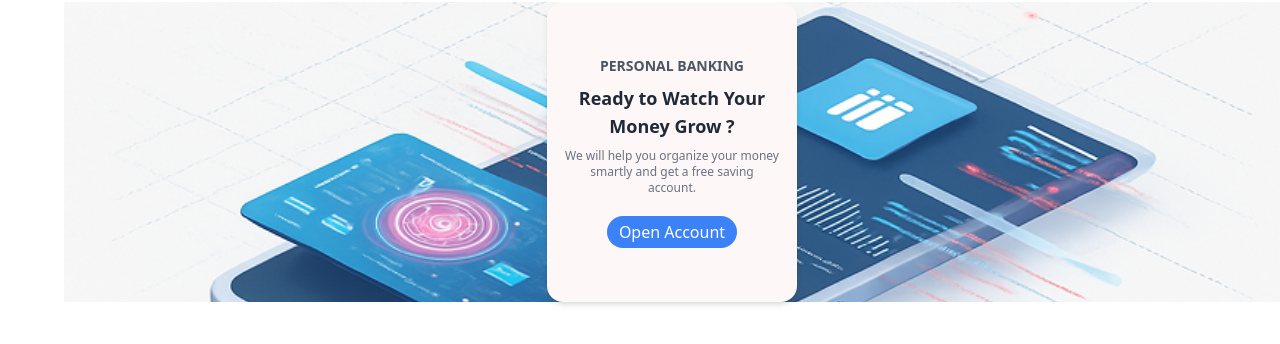
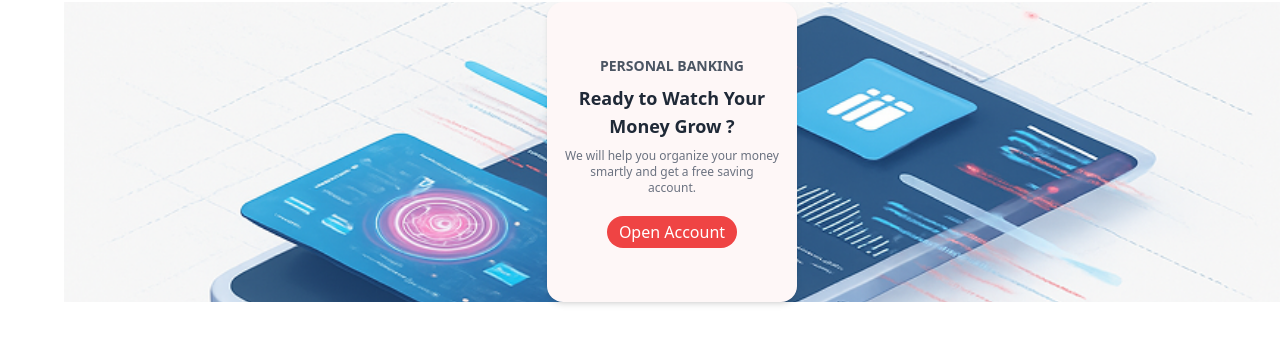
Before and after one commit to brahimcode604/YCD-Bank, a plain HTML site: page index.html in a window 1280 px wide. Shown: the part 78-422 px from the top of the page. Drawn offline with nearby package versions, Linux system fonts and the light colour scheme.

```diff
--- a/index.html
+++ b/index.html
@@ -128,11 +128,13 @@
   </p>
 
 
+
   <input
     type="button"
     value="Open Account"
-    class="bg-blue-500 text-white px-3 py-1 rounded-full     transition"
+    class="bg-red-500 text-white px-3 py-1 rounded-full     transition"
   />
+
 
 </article>
 
```
